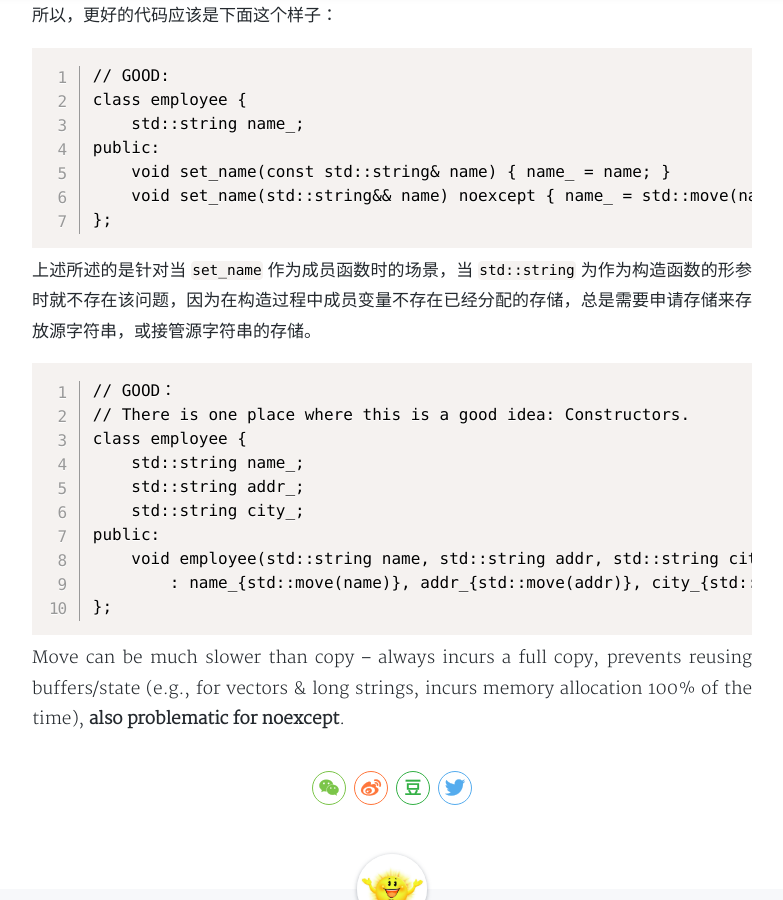
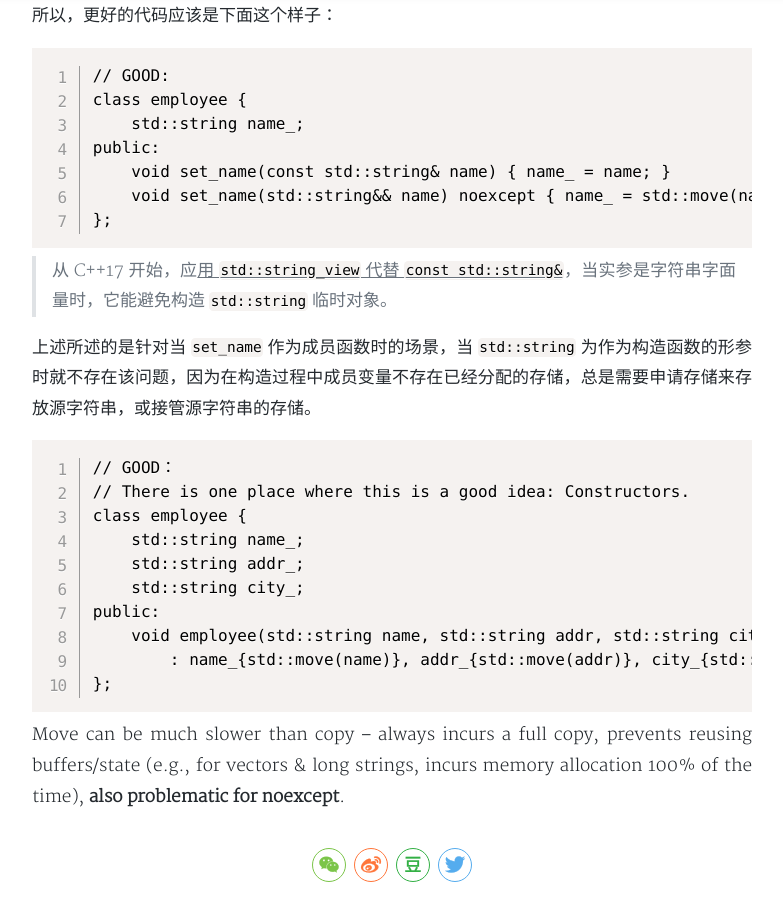
Before and after one commit to yanminhui/yanminhui.github.io, a Jekyll site: the page built from _posts/articles/2022-10-18-move-can-slower-than-copy.md, in a window 1280 px wide and 900 px high, scrolled down 1736 px. Shown: the whole window, without its empty margins (248-1031 px from the left). Built offline with Jekyll 4.4.1, drawn with Linux system fonts in a browser that asks for light colours; nearby versions of some CDN libraries; a style sheet for code colours, icons or effects is not loaded.

Commit message:
Update 2022-10-18-move-can-slower-than-copy.md

````diff
--- a/_posts/articles/2022-10-18-move-can-slower-than-copy.md
+++ b/_posts/articles/2022-10-18-move-can-slower-than-copy.md
@@ -61,6 +61,7 @@ public:
     void set_name(std::string&& name) noexcept { name_ = std::move(name); }
 };
 ```
+> 从 C++17 开始，应[用 `std::string_view` 代替 `const std::string&`](https://www.open-std.org/jtc1/sc22/wg21/docs/papers/2017/p0506r2.pdf)，当实参是字符串字面量时，它能避免构造 `std::string` 临时对象。
 
 上述所述的是针对当 `set_name` 作为成员函数时的场景，当 `std::string` 为作为构造函数的形参时就不存在该问题，因为在构造过程中成员变量不存在已经分配的存储，总是需要申请存储来存放源字符串，或接管源字符串的存储。
 
````
